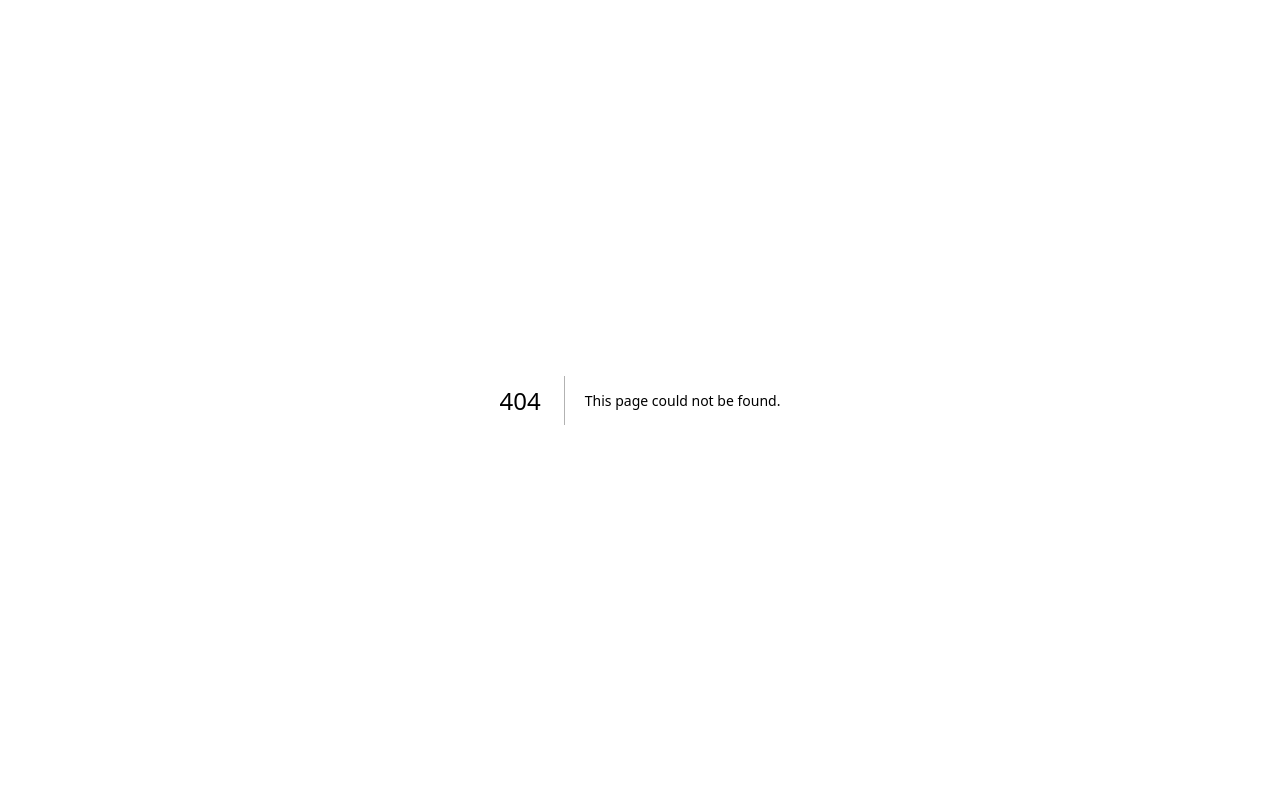
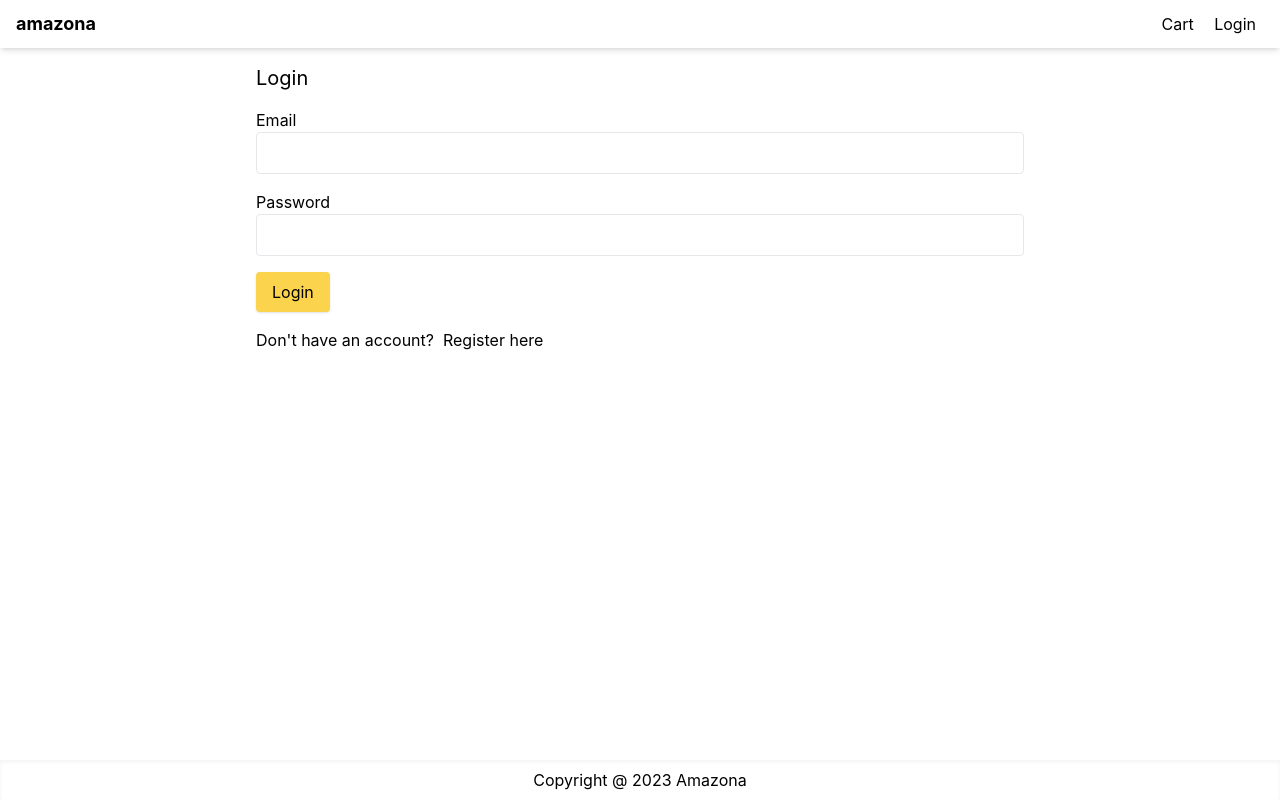
Before and after one commit to andyvo190998/nextjs-ecommerce, a Next.js app: page /login in a window 1280 px wide. Before the commit this address had no page. Built offline with nearby package versions, Linux system fonts and the light colour scheme.

Commit message:
create login form

```diff
--- a/package.json
+++ b/package.json
@@ -15,7 +15,8 @@
     "js-cookie": "^3.0.1",
     "next": "13.2.3",
     "react": "18.2.0",
-    "react-dom": "18.2.0"
+    "react-dom": "18.2.0",
+    "react-hook-form": "^7.43.4"
   },
   "devDependencies": {
     "@types/react": "^18.0.28",
--- a/src/pages/cart/index.js
+++ b/src/pages/cart/index.js
@@ -91,7 +91,7 @@
                                     </div>
                                 </li>
                                 <li>
-                                    <button onClick={() => router.push('/shipping')} className='primary-button w-full'>Check Out</button>
+                                    <button onClick={() => router.push('login?redirect=/shipping')} className='primary-button w-full'>Check Out</button>
                                 </li>
                             </ul>
                         </div>
--- /dev/null
+++ b/src/pages/login/index.js
@@ -0,0 +1,52 @@
+import Layout from '@/components/Layout'
+import Link from 'next/link'
+import React from 'react'
+import { useForm } from 'react-hook-form'
+
+const LoginScreen = () => {
+    const {
+        handleSubmit,
+        register,
+        formState: { errors }
+    } = useForm()
+
+    const submitHandler = ({ email, password }) => {
+        console.log(email, password)
+    }
+
+    return (
+        <Layout title="Login">
+            <form onSubmit={handleSubmit(submitHandler)} className="mx-auto max-w-screen-md">
+                <h1 className="mb-4 text-xl">Login</h1>
+                <div className='mb-4'>
+                    <label htmlFor='email'>Email</label>
+                    <input type="email"
+                        {...register('email', {
+                            required: 'Please enter email', pattern: {
+                                value: /^[a-zA-Z0-9_.+-]+@[a-zA-Z0-9-]+.[a-zA-Z0-9-.]+$/i,
+                                message: "Please enter valid email!"
+                            }
+                        })}
+                        className='w-full' id='email' autoFocus></input>
+                    {errors.email && (<div className="text-red-500">{errors.email.message}</div>)}
+                </div>
+                <div className='mb-4'>
+                    <label htmlFor='password'>Password</label>
+                    <input type="password"
+                        {...register('password', { required: 'Please enter password', minLength: { value: 6, message: "Password is more than 5 characters" } })}
+                        className='w-full' id='password' autoFocus></input>
+                    {errors.password && (<div className="text-red-500">{errors.password.message}</div>)}
+                </div>
+                <div className='mb-4'>
+                    <button className='primary-button'>Login</button>
+                </div>
+                <div className='mb-4'>
+                    Don&apos;t have an account? &nbsp;
+                    <Link href="register">Register here</Link>
+                </div>
+            </form>
+        </Layout >
+    )
+}
+
+export default LoginScreen
--- a/src/styles/globals.css
+++ b/src/styles/globals.css
@@ -34,7 +34,7 @@
 input,
 select,
 textarea {
-  /* @apply rounded border p-2 outline-none ring-indigo-300 focus: ring; */
+  @apply rounded border p-2 outline-none ring-indigo-300;
 }
 
 .dropdown-link {
```
Also changed, not shown: 1 other file (tests, documents, lock files or other folders).
